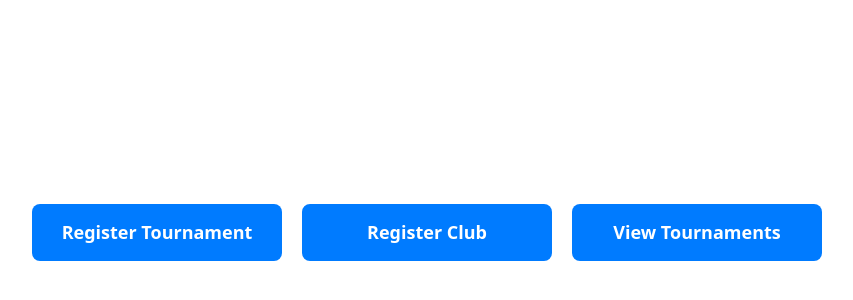
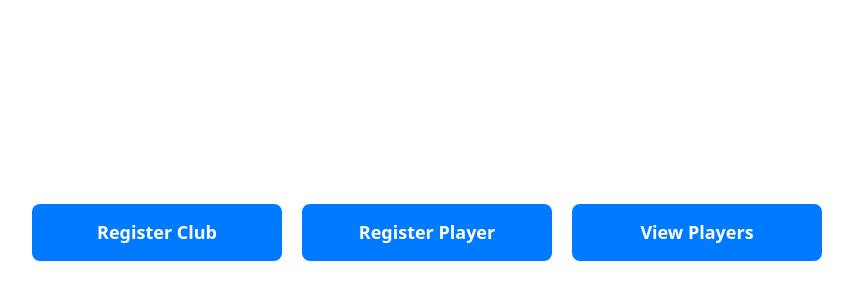
Before and after one commit to Go4It-Africa/tournament-frontend, a Next.js app: page / in a window 1280 px wide. Shown: the part 168-468 px from the top of the page, without its empty margins (213-1066 px from the left). Built offline with nearby package versions, Linux system fonts and the light colour scheme.

Commit message:
Hides tournament create & view pages

```diff
--- a/src/app/(pages)/(dashboard)/page.tsx
+++ b/src/app/(pages)/(dashboard)/page.tsx
@@ -5,14 +5,20 @@ const Home = () => {
   return (
     <>
       <div className='container'>
-        <Link href='/tournaments/create' className='button'>
+        {/* <Link href='/tournaments/create' className='button'>
           Register Tournament
         </Link>
+        <Link href='/tournaments' className='button'>
+          View Tournaments
+        </Link> */}
         <Link href='/clubs/create' className='button'>
           Register Club
         </Link>
-        <Link href='/tournaments' className='button'>
-          View Tournaments
+        <Link href='/players/create' className='button'>
+          Register Player
+        </Link>
+        <Link href='/players' className='button'>
+          View Players
         </Link>
       </div>
     </>
```
